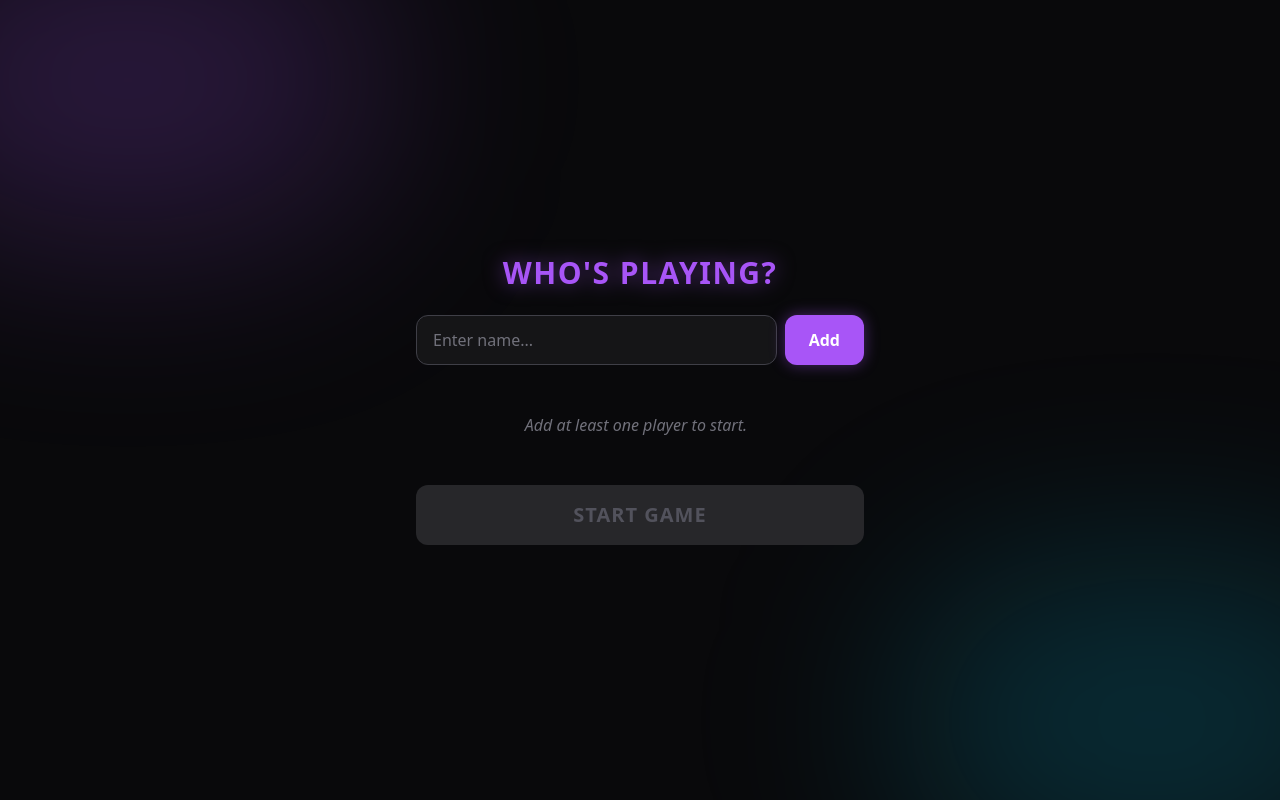
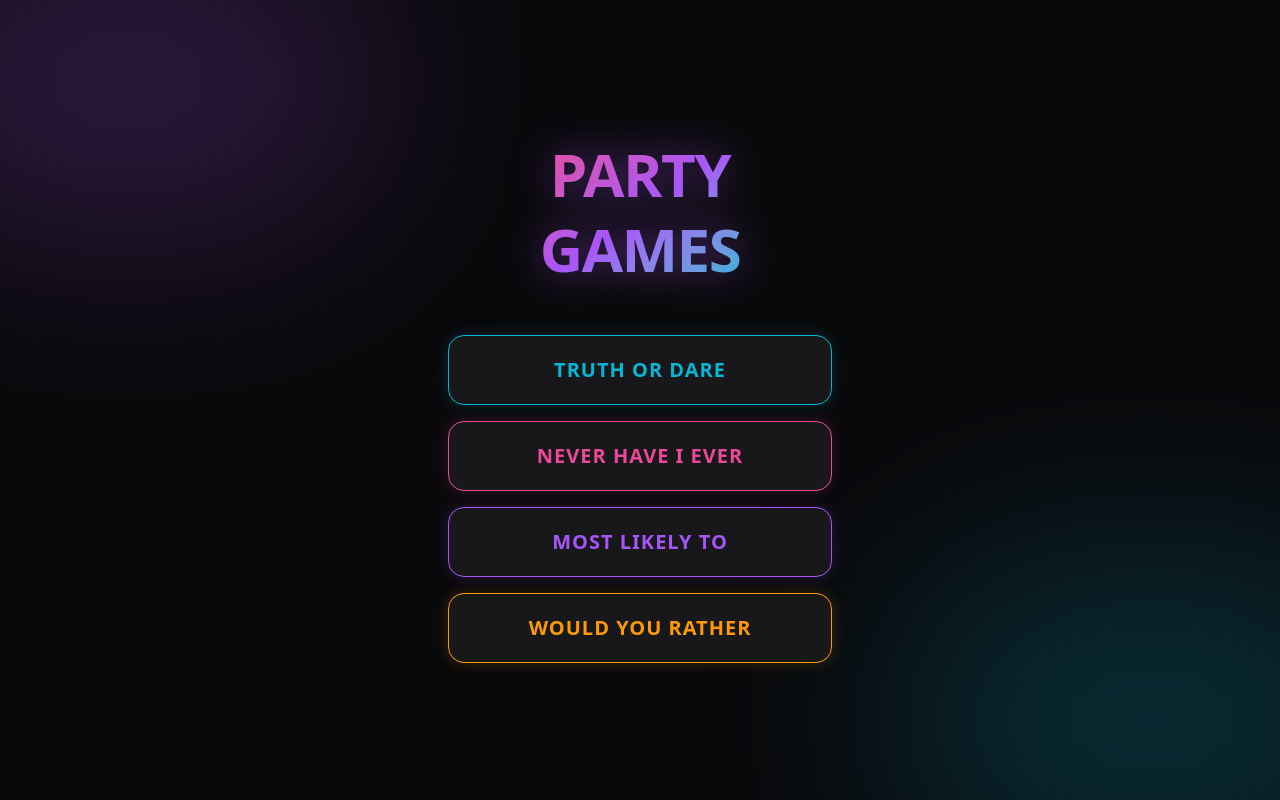
Before and after one commit to me-mehdi/truth-or-dare, a React (Vite) app: page / in a window 1280 px wide. Built offline with nearby package versions, Linux system fonts and the light colour scheme.

Commit message:
Add party games menu

```diff
--- a/src/App.jsx
+++ b/src/App.jsx
@@ -75,7 +75,8 @@ const TrashIcon = () => (
 
 export default function App() {
     // --- STATE ---
-    const [phase, setPhase] = useState('players'); // players, gameplay
+    const [phase, setPhase] = useState('landing'); // landing, players, gameplay, endgame
+    const [selectedGame, setSelectedGame] = useState(null);
 
     const [players, setPlayers] = useState([]); // [{ id, name, score }]
     const [newPlayerName, setNewPlayerName] = useState('');
@@ -86,6 +87,11 @@ export default function App() {
     const [currentTask, setCurrentTask] = useState({ type: null, text: null });
 
     // --- HANDLERS ---
+    const selectGame = (gameType) => {
+        setSelectedGame(gameType);
+        setPhase('players');
+    };
+
     const addPlayer = (e) => {
         e.preventDefault();
         if (!newPlayerName.trim()) return;
@@ -111,6 +117,11 @@ export default function App() {
 
     const resetGame = () => {
         setPhase('players');
+    };
+
+    const backToMenu = () => {
+        setPhase('landing');
+        setSelectedGame(null);
     };
 
     const nextTurn = () => {
@@ -170,6 +181,44 @@ export default function App() {
             <div className="absolute top-[-10%] left-[-10%] w-[40%] h-[40%] bg-neon-purple/20 rounded-full blur-[100px] pointer-events-none"></div>
             <div className="absolute bottom-[-10%] right-[-10%] w-[40%] h-[40%] bg-neon-blue/20 rounded-full blur-[100px] pointer-events-none"></div>
 
+            {phase === 'landing' && (
+                <div className="z-10 flex flex-col items-center animate-in fade-in zoom-in duration-500 w-full max-w-sm">
+                    <h1 className="text-5xl md:text-6xl font-black mb-12 text-center text-transparent bg-clip-text bg-gradient-to-br from-neon-pink via-neon-purple to-neon-blue filter drop-shadow-[0_0_20px_rgba(168,85,247,0.5)] leading-tight tracking-tight">
+                        PARTY <br /> GAMES
+                    </h1>
+
+                    <div className="flex flex-col w-full gap-4">
+                        <button
+                            onClick={() => selectGame('truth_or_dare')}
+                            className="group relative px-6 py-5 rounded-2xl bg-zinc-900 border border-neon-blue text-white font-bold text-xl hover:bg-neon-blue/10 transition-all duration-300 shadow-[0_0_15px_rgba(6,182,212,0.2)] hover:shadow-[0_0_30px_rgba(6,182,212,0.5)] overflow-hidden"
+                        >
+                            <span className="relative z-10 text-neon-blue group-hover:text-glow uppercase tracking-wider">Truth or Dare</span>
+                        </button>
+
+                        <button
+                            onClick={() => selectGame('never_have_i_ever')}
+                            className="group relative px-6 py-5 rounded-2xl bg-zinc-900 border border-neon-pink text-white font-bold text-xl hover:bg-neon-pink/10 transition-all duration-300 shadow-[0_0_15px_rgba(236,72,153,0.2)] hover:shadow-[0_0_30px_rgba(236,72,153,0.5)] overflow-hidden"
+                        >
+                            <span className="relative z-10 text-neon-pink group-hover:text-glow uppercase tracking-wider">Never Have I Ever</span>
+                        </button>
+
+                        <button
+                            onClick={() => selectGame('most_likely_to')}
+                            className="group relative px-6 py-5 rounded-2xl bg-zinc-900 border border-neon-purple text-white font-bold text-xl hover:bg-neon-purple/10 transition-all duration-300 shadow-[0_0_15px_rgba(168,85,247,0.2)] hover:shadow-[0_0_30px_rgba(168,85,247,0.5)] overflow-hidden"
+                        >
+                            <span className="relative z-10 text-neon-purple group-hover:text-glow uppercase tracking-wider">Most Likely To</span>
+                        </button>
+
+                        <button
+                            onClick={() => selectGame('would_you_rather')}
+                            className="group relative px-6 py-5 rounded-2xl bg-zinc-900 border border-amber-500 text-white font-bold text-xl hover:bg-amber-500/10 transition-all duration-300 shadow-[0_0_15px_rgba(245,158,11,0.2)] hover:shadow-[0_0_30px_rgba(245,158,11,0.5)] overflow-hidden"
+                        >
+                            <span className="relative z-10 text-amber-500 group-hover:text-glow uppercase tracking-wider">Would You Rather</span>
+                        </button>
+                    </div>
+                </div>
+            )}
+
             {phase === 'players' && (
                 <div className="z-10 flex flex-col items-center w-full max-w-md animate-in slide-in-from-bottom duration-500">
                     <h2 className="text-3xl font-bold mb-6 text-neon-purple drop-shadow-[0_0_10px_rgba(168,85,247,0.5)] uppercase tracking-wider">
@@ -213,12 +262,19 @@ export default function App() {
                     <button
                         onClick={startGame}
                         disabled={players.length === 0}
-                        className={`w-full py-4 rounded-xl font-bold text-xl uppercase tracking-wider transition-all duration-300 ${players.length > 0
+                        className={`w-full py-4 rounded-xl font-bold text-xl uppercase tracking-wider transition-all duration-300 mb-4 ${players.length > 0
                             ? 'bg-gradient-to-r from-neon-purple to-neon-blue text-white shadow-[0_0_20px_rgba(168,85,247,0.5)] hover:shadow-[0_0_30px_rgba(6,182,212,0.6)] hover:scale-[1.02]'
                             : 'bg-zinc-800 text-zinc-600 cursor-not-allowed'
                             }`}
                     >
                         Start Game
+                    </button>
+
+                    <button
+                        onClick={backToMenu}
+                        className="text-zinc-500 hover:text-zinc-300 transition-colors underline text-sm"
+                    >
+                        Back to Menu
                     </button>
                 </div>
             )}
@@ -245,7 +301,7 @@ export default function App() {
                             </div>
                         )}
 
-                        {turnPhase === 'choice' && (
+                        {turnPhase === 'choice' && selectedGame === 'truth_or_dare' && (
                             <div className="flex flex-col w-full gap-6 animate-in slide-in-from-right duration-500">
                                 <button
                                     onClick={() => handleChoice('truth')}
@@ -258,6 +314,18 @@ export default function App() {
                                     className="w-full py-12 rounded-3xl bg-zinc-900 border-2 border-neon-pink flex items-center justify-center hover:bg-neon-pink/5 transition-all shadow-[0_0_20px_rgba(236,72,153,0.2)] hover:shadow-[0_0_40px_rgba(236,72,153,0.5)] hover:scale-[1.02] group"
                                 >
                                     <span className="text-4xl font-black text-neon-pink tracking-widest uppercase group-hover:text-glow">DARE</span>
+                                </button>
+                            </div>
+                        )}
+
+                        {turnPhase === 'choice' && selectedGame !== 'truth_or_dare' && (
+                            <div className="flex flex-col w-full gap-6 animate-in slide-in-from-right duration-500 text-center">
+                                <p className="text-zinc-400 italic mb-4">Content for {selectedGame.replace(/_/g, ' ')} coming soon...</p>
+                                <button
+                                    onClick={() => handleOutcome(true)}
+                                    className="w-full py-6 rounded-3xl bg-zinc-900 border-2 border-zinc-700 flex items-center justify-center hover:bg-zinc-800 transition-all font-bold text-zinc-300"
+                                >
+                                    Skip Turn
                                 </button>
                             </div>
                         )}
@@ -331,9 +399,16 @@ export default function App() {
 
                     <button
                         onClick={resetGame}
-                        className="w-full py-4 rounded-xl font-bold text-xl uppercase tracking-wider transition-all duration-300 bg-gradient-to-r from-neon-pink to-neon-purple text-white shadow-[0_0_20px_rgba(236,72,153,0.5)] hover:shadow-[0_0_30px_rgba(236,72,153,0.8)] hover:scale-[1.02]"
+                        className="w-full py-4 rounded-xl font-bold text-xl uppercase tracking-wider transition-all duration-300 bg-gradient-to-r from-neon-pink to-neon-purple text-white shadow-[0_0_20px_rgba(236,72,153,0.5)] hover:shadow-[0_0_30px_rgba(236,72,153,0.8)] hover:scale-[1.02] mb-4"
                     >
                         Play Again
+                    </button>
+
+                    <button
+                        onClick={backToMenu}
+                        className="text-zinc-500 hover:text-zinc-300 transition-colors underline text-sm"
+                    >
+                        Back to Menu
                     </button>
                 </div>
             )}
```
